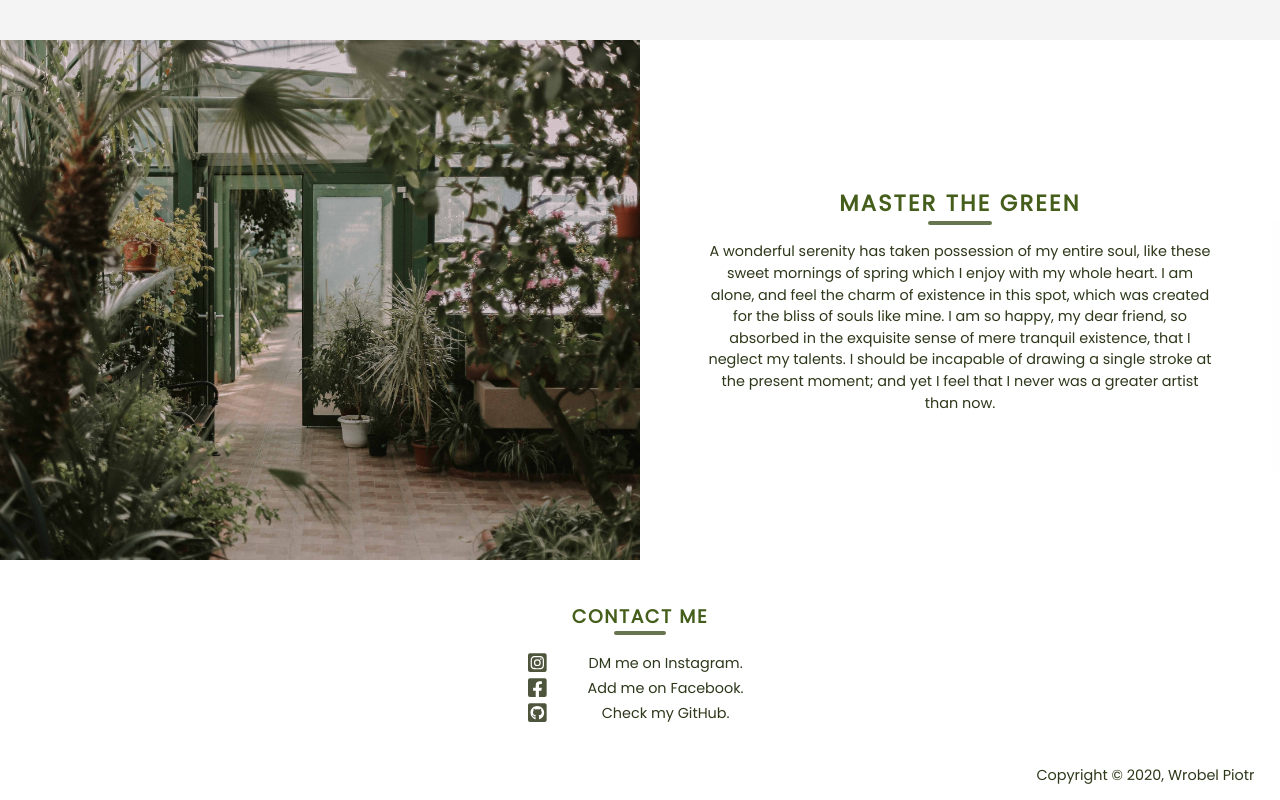
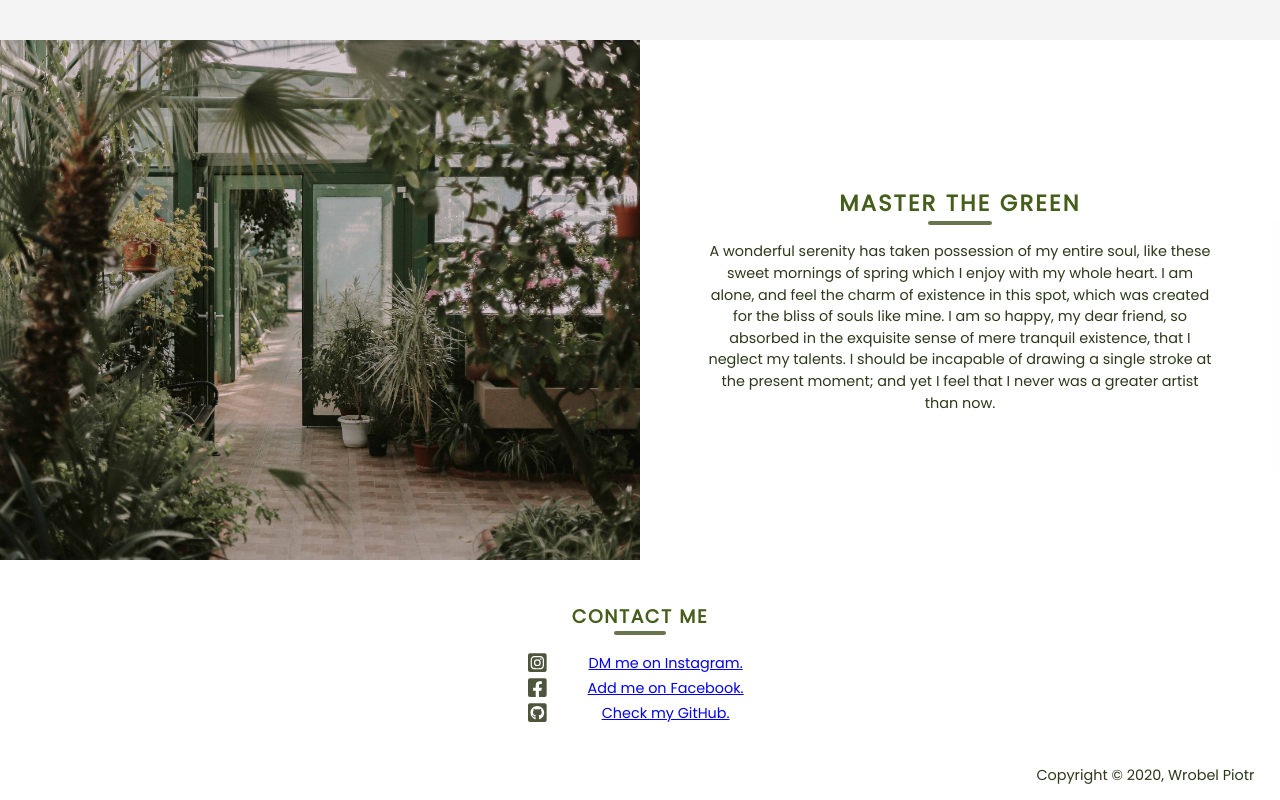
Before and after one commit to ajiiz/plants-react-app, a React (Create React App) app: page /home in a window 1280 px wide. Shown: the part 1560-2360 px from the top of the page. Built offline with nearby package versions, Linux system fonts and the light colour scheme.

Commit message:
Added links in footer

```diff
--- a/src/components/Footer.js
+++ b/src/components/Footer.js
@@ -26,19 +26,25 @@ const Footer = () => {
                         <div className="contact__icons__link__icon">
                             <FontAwesomeIcon style={styles} icon={ faInstagramSquare } size="lg" />
                         </div>
-                        <div className="contact__icons__link__text">DM me on Instagram.</div>
+                        <div className="contact__icons__link__text">
+                            <a href="https://www.instagram.com/piotr_wrobel_/" target="_blank">DM me on Instagram.</a>
+                        </div>
                     </div>
                     <div className="contact__icons__link">
                         <div className="contact__icons__link__icon">
                             <FontAwesomeIcon style={styles} icon={ faFacebookSquare } size="lg" />
                         </div>
-                        <div className="contact__icons__link__text">Add me on Facebook.</div>
+                        <div className="contact__icons__link__text">
+                            <a href="https://www.facebook.com/piotr.wrobel.99" target="_blank">Add me on Facebook.</a>
+                        </div>
                     </div>
                     <div className="contact__icons__link">
                         <div className="contact__icons__link__icon">
                             <FontAwesomeIcon style={styles} icon={ faGithubSquare } size="lg" />
                         </div>
-                        <div className="contact__icons__link__text">Check my GitHub.</div>
+                        <div className="contact__icons__link__text">
+                            <a href="https://github.com/ajiiz" target="_blank">Check my GitHub.</a>
+                        </div>
                     </div>
                 </div>
             </div>
```
